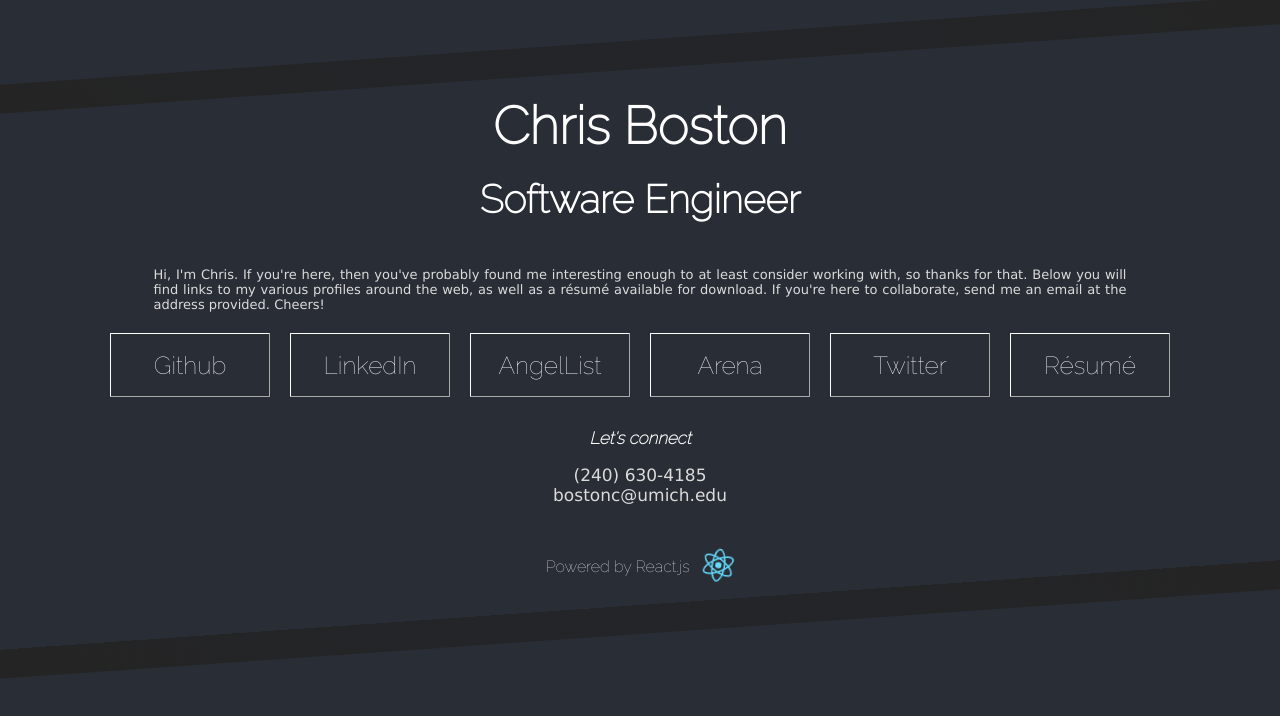
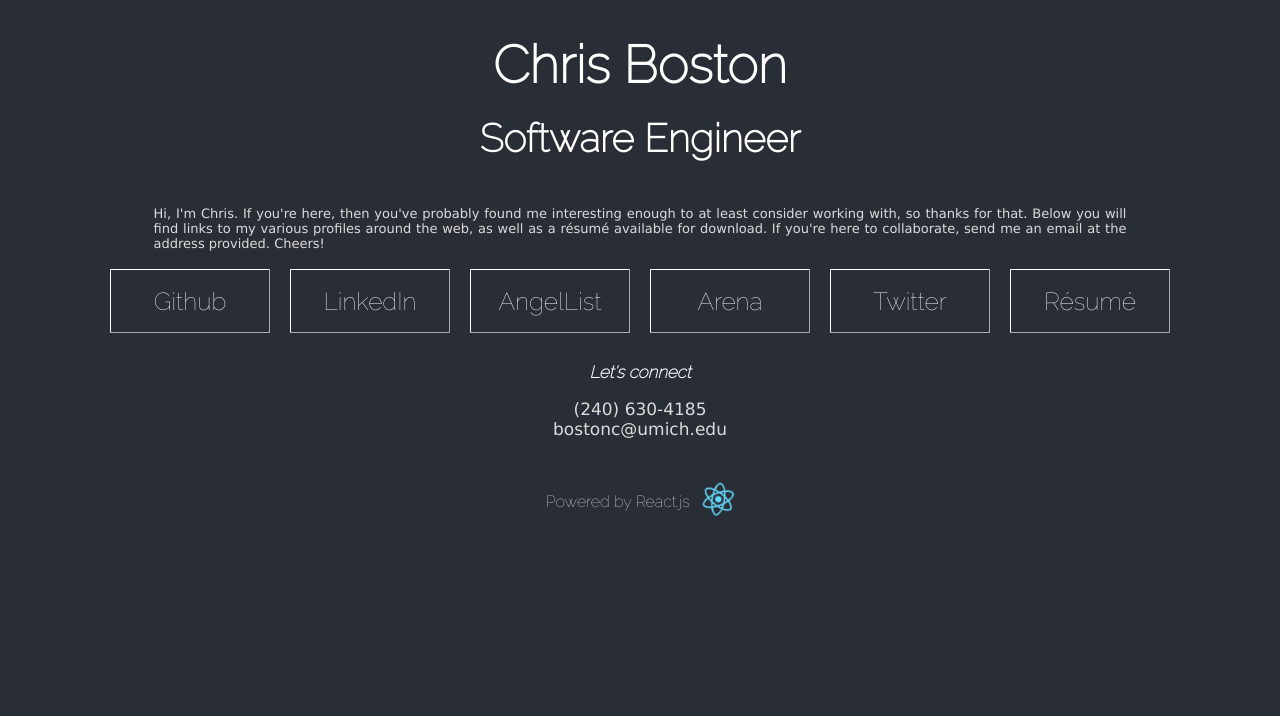
Before and after one commit to bostonc/personal_website, a React (Create React App) app: page / in a window 1280 px wide. Shown: the top 716 px of the page. Built offline with nearby package versions, Linux system fonts and the light colour scheme.

Commit message:
formatting changes, removed diagonal playground

```diff
--- a/src/App.css
+++ b/src/App.css
@@ -76,15 +76,7 @@
 .NavBar {
   padding-left: max(10vw, 2px);
   padding-right: max(10vw, 2px);
-  padding-bottom: 3vh;
-
-  /*
-  display: flex;
-  flex-direction: column;
-  align-content: flex-start;
-  flex-wrap: wrap;
-  height: calc(400px - 80vw/2);
-  min-height: 100px;*/
+  padding-bottom: 1vh;
 }
 
 .ButtonFrame {
@@ -158,6 +150,7 @@
   font-style: italic;
   font-size: calc(9px + 1vmin);
   margin-bottom: 5px;
+  margin-top: 2vh;
 }
 
 .ContactDetails {
@@ -180,10 +173,13 @@
   transform: skewY(6deg);
 }
 
+/* Formatting to handle NavBar resizing */
+/* Forces equal row lengths. */
 @media screen
   and (min-width: 1250px) {
   .NavBar {
-    padding: 3px;
+    padding-left: 3px;
+    padding-right: 3px;
   }
 }
 
--- a/src/App.js
+++ b/src/App.js
@@ -12,7 +12,6 @@
     return (
       <div className="App">
         <div className="ContentBox">
-          <DiagonalPlayground/>
           <header className="App-header">
             <h1>Chris Boston</h1>
             <h2>Software Engineer</h2>
@@ -21,7 +20,6 @@
           <NavBar/>
           <ContactInfo/>
           <Attribution/>
-          <DiagonalPlayground/>
         </div>
       </div>
     );
@@ -112,7 +110,7 @@
   }
 }
 
-class DiagonalPlayground extends Component {
+/*class DiagonalPlayground extends Component {
   render() {
     return (
       <div className="diagonalBox">
@@ -122,6 +120,6 @@
       </div>
     );
   }
-}
+}*/
 
 export default App;
```
